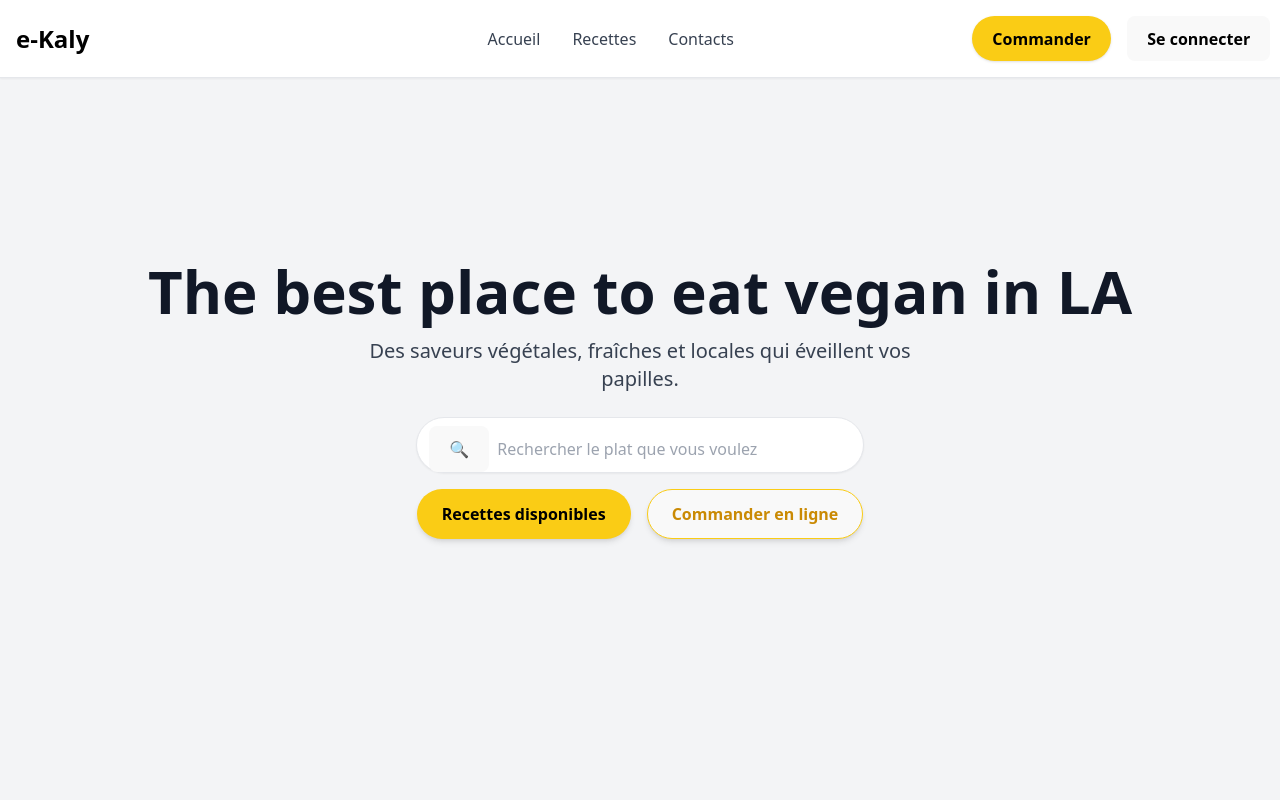
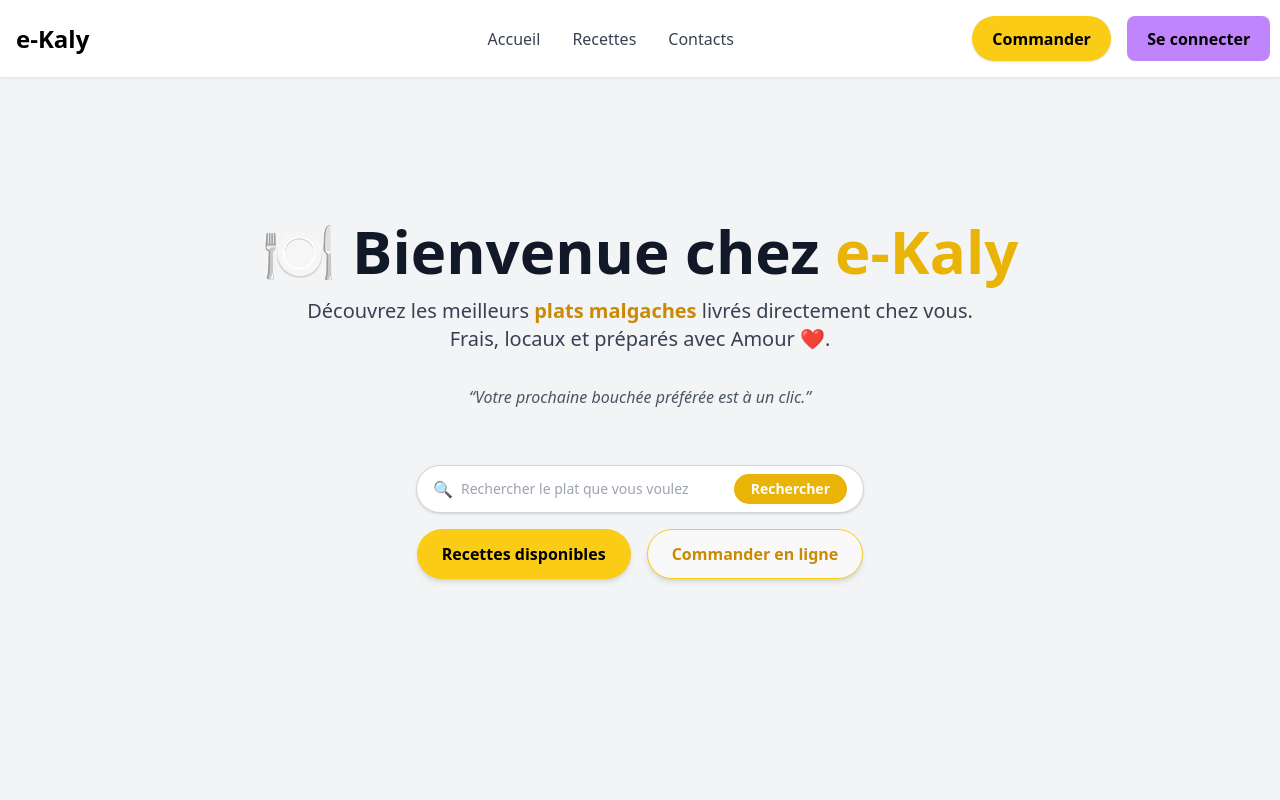
Before and after one commit to Fenohasina08/e-kaly, a React (Vite) app in the folder e-kaly-frontend/: page / in a window 1280 px wide. Shown: the top 800 px of the page. Built offline with nearby package versions, Linux system fonts and the light colour scheme.

Commit message:
amélioration du design de header

```diff
--- a/e-kaly-frontend/src/components/Header.jsx
+++ b/e-kaly-frontend/src/components/Header.jsx
@@ -20,7 +20,7 @@ export default function Header() {
               <button className="hidden py-2 font-semibold text-black transition-colors bg-yellow-400 rounded-full shadow md:inline-block hover:bg-yellow-500">
                 Commander
               </button>
-              <button className="font-semibold text-black">
+              <button className="font-semibold text-black bg-purple-400">
                 Se connecter
               </button>
             </div>
--- a/e-kaly-frontend/src/components/Hero.jsx
+++ b/e-kaly-frontend/src/components/Hero.jsx
@@ -3,23 +3,34 @@ import React from "react";
 export default function Hero() {
     return (
         <div className="relative flex flex-col items-center justify-center w-screen h-screen text-center bg-gray-100"  >
-            <h2 className="mb-4 text-4xl font-extrabold text-gray-900 md:text-6xl">
-                The best place to eat vegan in LA
+             <h2 className="text-4xl font-extrabold text-center text-gray-900 md:text-6xl">
+            🍽️ Bienvenue chez <span className="text-yellow-500">e‑Kaly</span>
             </h2>
-            <p className="max-w-xl mb-6 text-lg text-gray-700 md:text-xl">
-                Des saveurs végétales, fraîches et locales qui éveillent vos papilles.
-            </p>
+                <p className="max-w-2xl mx-auto mt-4 text-lg font-medium text-center text-gray-700 md:text-xl">
+                    Découvrez les meilleurs <span className="font-semibold text-yellow-600">plats malgaches</span> livrés directement chez vous.
+                    Frais, locaux et  préparés avec Amour ❤️.
+
+                </p>
+                <p className="mt-8 text-sm italic text-center text-gray-600 pb-14 md:text-base">
+                    “Votre prochaine bouchée préférée est à un clic.”
+                </p>
+
             <div className="flex flex-col w-full max-w-md gap-4 mx-auto">
-                <form className="flex items-center w-full px-3 pt-2 bg-white border rounded-full shadow-sm">
-                    <button type="submit" className="mr-2 text-gray-500 hover:text-gray-700">
-                    🔍
-                    </button>
-                    <input
+                 <form className="flex items-center w-full max-w-md px-4 py-2 bg-white border border-gray-300 rounded-full shadow focus-within:ring-2 focus-within:ring-blue-200">
+                <span className="mr-2 text-gray-500">🔍</span>
+                <input
                     type="search"
                     placeholder="Rechercher le plat que vous voulez"
-                    className="flex-grow outline-none"
-                    />
+                    className="flex-grow text-sm text-black placeholder-gray-400 bg-transparent outline-none"
+                />
+                <button
+                    type="submit"
+                    className="px-4 py-1 ml-2 text-sm font-semibold text-white transition-colors bg-yellow-500 rounded-full hover:bg-yellow-600"
+                >
+                    Rechercher
+                </button>
                 </form>
+
 
                 <div className="flex justify-center gap-4">
                     <button className="px-6 py-3 font-semibold text-black transition-transform transform bg-yellow-400 rounded-full shadow-md hover:bg-yellow-500 hover:scale-105">
```
